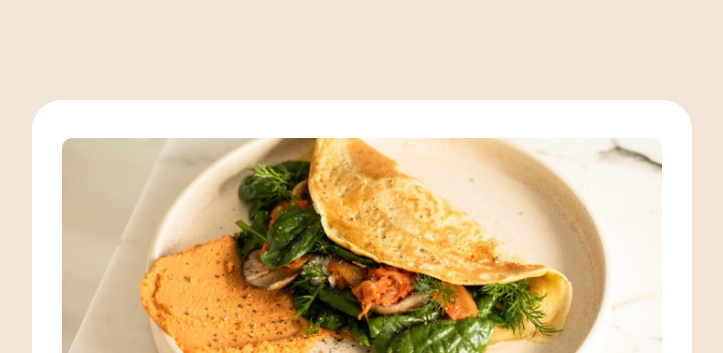
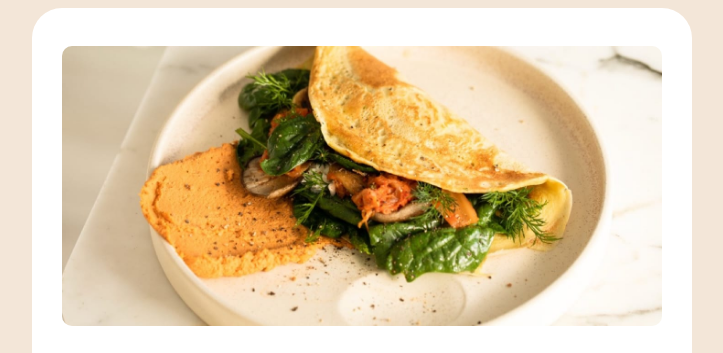
Before and after one commit to Itz-Sinon/Recipe_Page, a plain HTML site: page index.html in a window 1280 px wide. Shown: the top 353 px of the page, without its empty margins (278-1001 px from the left). Drawn offline with Linux system fonts and the light colour scheme.

Commit message:
update FlexBox

```diff
--- a/style.css
+++ b/style.css
@@ -14,12 +14,15 @@ body {
   color: hsl(30, 10%, 34%);
   font-size: 16px;
   font-family: "Outfit";
+  display: flex;
+  justify-content: center;
+  align-items: center;
+  flex-flow: column wrap;
 }
 .background {
   background-color: hsl(0, 0%, 100%);
   border-radius: 30px;
   width: 600px;
-  margin: 100px auto;
   padding: 30px;
 }
 img {
```
